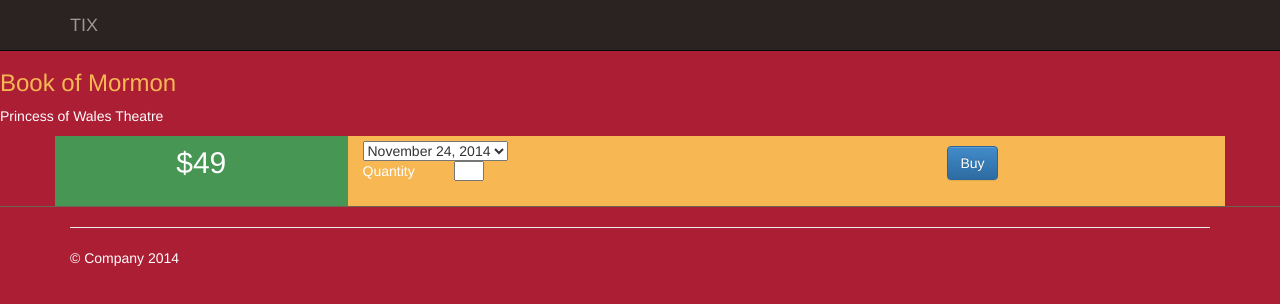
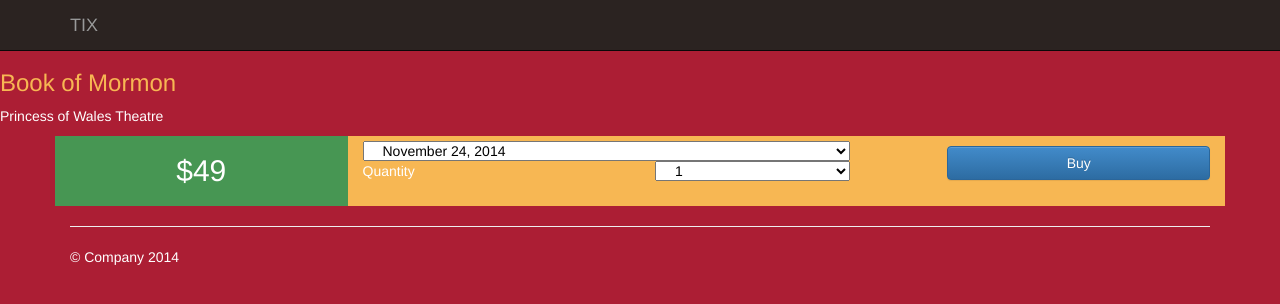
Before and after one commit to pbellesa/UIDesignPrototype, a plain HTML site: page tickets.html in a window 1280 px wide. Drawn offline with nearby package versions, Linux system fonts and the light colour scheme.

Commit message:
CSS - Android Testing

```diff
--- a/css/main.css
+++ b/css/main.css
@@ -35,7 +35,7 @@
     width: 20px;
 }
 .collection span{
-    margin-right: 35px;
+    margin-right: 0;
 }
 .description img {
     margin-top: 20px;
@@ -48,14 +48,17 @@
     padding: 0;
 }
 
+
 .btn-primary{
+    margin: 5px 0;
+    width: 100%;
 }
 p{
     color: #FFF;
 }
 
 .price p{
-    line-height: 180%;
+    line-height: 230%;
 }
 .panel-default>.panel-heading{
     background-image: linear-gradient(to bottom,#E9DAB3  0,#dbcda7  100%);
@@ -81,11 +84,19 @@
 .spacer{
     height: 5px;
 }
+.seating{
+    padding: 15px;
+}
+.ticketItem{
 
-.ticketItem{
-    border-bottom: 1px solid #6a6453;
 }
-
+span{
+ color: #fff;
+}
+select{
+    color: #000;
+    margin-left: 15px;
+}
 #search {
     width: 20%;
 }
--- a/tickets.html
+++ b/tickets.html
@@ -14,8 +14,11 @@
                 padding-bottom: 20px;
             }
         </style>
+
+        <link rel="stylesheet" href="http://cdnjs.cloudflare.com/ajax/libs/bootstrap-select/1.6.2/css/bootstrap-select.min.css">
         <link rel="stylesheet" href="css/bootstrap-theme.min.css">
         <link rel="stylesheet" href="css/main.css">
+
 
         <script src="js/vendor/modernizr-2.6.2-respond-1.1.0.min.js"></script>
     </head>
@@ -53,18 +56,21 @@
                         <div class="row option">
                             <div class="spacer"></div>
                             <div class="col-xs-8 collection">
-                                <select>
+                                <div class="row">
+                                <select class="col-xs-10">
                                     <option>November 24, 2014</option>
                                     <option>November 25, 2014</option>
                                     <option>November 26, 2014</option>
                                   </select>
-                                <p><span>Quantity</span>
-                                <select>
-                                    <option>1</option>
-                                    <option>2</option>
-                                    <option>3</option>
-                                  </select>
-                                    </p>
+                                </div>
+                                <div class="row">
+                                    <span class="col-xs-6">Quantity</span>
+                                    <select class="col-xs-4">
+                                        <option>1</option>
+                                        <option>2</option>
+                                        <option>3</option>
+                                      </select>
+                                </div>
                             </div>
                             <div class="col-xs-4"><a href="ticketDetail.html"><button class="btn btn-primary">Buy</button></a></div>
                         </div>
@@ -86,7 +92,7 @@
       </footer>
         </div> <!-- /container -->        <script src="//ajax.googleapis.com/ajax/libs/jquery/1.11.1/jquery.min.js"></script>
         <script>window.jQuery || document.write('<script src="js/vendor/jquery-1.11.1.min.js"><\/script>')</script>
-
+        <script src="http://cdnjs.cloudflare.com/ajax/libs/bootstrap-select/1.6.2/js/bootstrap-select.min.js"></script>
         <script src="js/vendor/bootstrap.min.js"></script>
 
         <script src="js/main.js"></script>
```
Also changed, not shown: js/main.js (line endings or trailing spaces).
